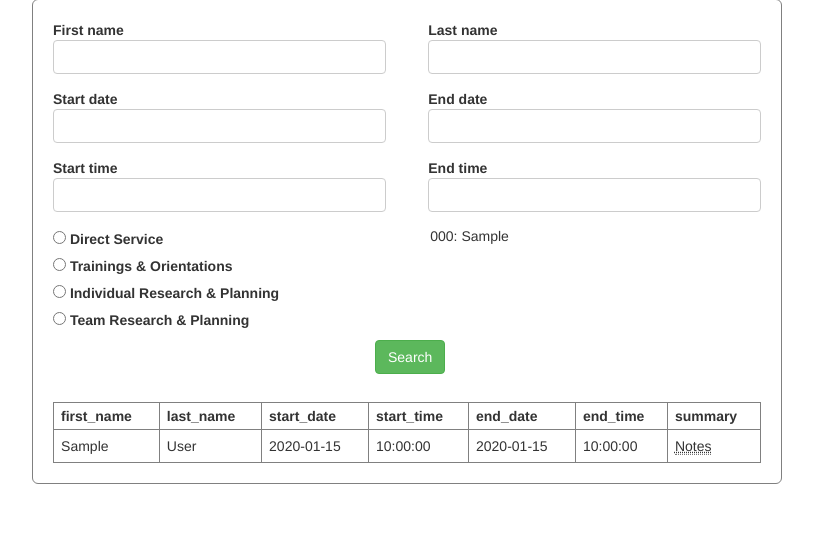
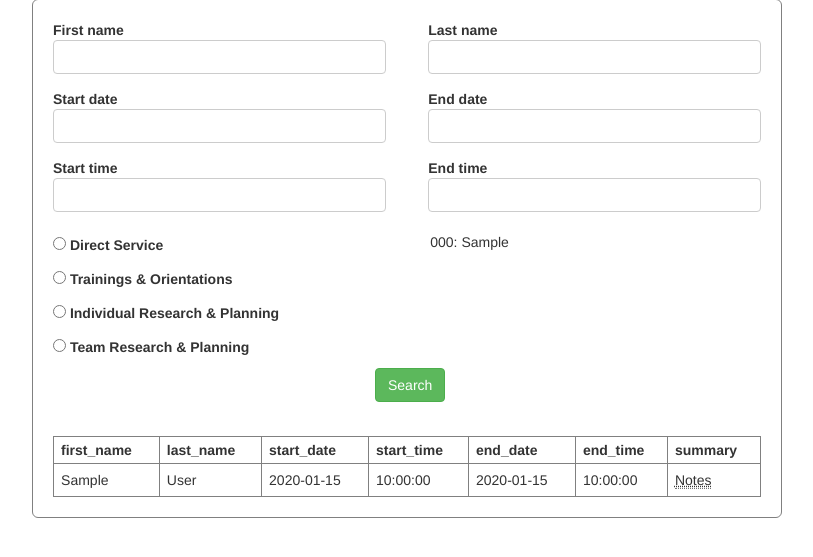
Before and after one commit to ServiceLearningB/ServiceLearningNew, a Django app: page /accounts/faculty_view/ in a window 1280 px wide. Shown: the part 101-658 px from the top of the page, without its empty margins (233-1046 px from the left). Run offline with Django 3.2, Linux system fonts and the light colour scheme; a user stored in the database is signed in; tables that the repository leaves empty hold one stand-in row (values such as "Sample post"); parts of the project's set-up code (start-up, migrations or seed data) failed here and were passed over; some libraries are stand-ins or nearby versions.

Commit message:
Improved upon faculty view
changed dat css boi

```diff
--- a/static/static/css/generalstyling.css
+++ b/static/static/css/generalstyling.css
@@ -280,8 +280,25 @@
 .EZ_serviceTypeSelect, .EZ_courseSelect, .EZ_facultyEndDates label, .EZ_facultyStartDates label {
 	margin-top: 10px;
 }
+.EZ_courseSelect select {
+	width:100%;
+}
+
+.EZ_courseSelect select option {
+	padding-left: 12px;
+	padding-right: 12px;
+	padding-top: 6px;
+	padding-bottom: 6px;
+}
+
+.EZ_serviceTypeSelect span label {
+	margin-top:6px;
+	margin-bottom: 6px;
+}
+
 .EZ_courseSelect {
-	margin-top:-114px;
+	margin-top:-136px !important;
+	margin-bottom: 12px;
 }
 
 .EZ_facultyEndDates input, .EZ_facultyStartDates input, .EZ_facultyNameSearch input,
@@ -299,7 +316,7 @@
 	position: relative;
 	float: left;
 	width:100%;
-	padding-top:8px;
+	padding-top:14px;
 	text-align:center;
 }
 
```
